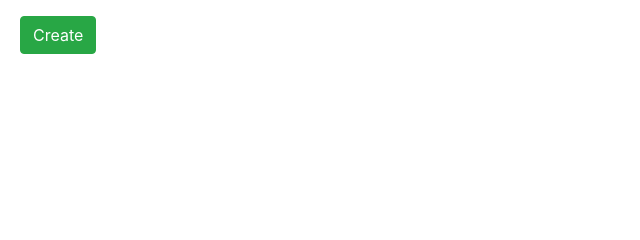
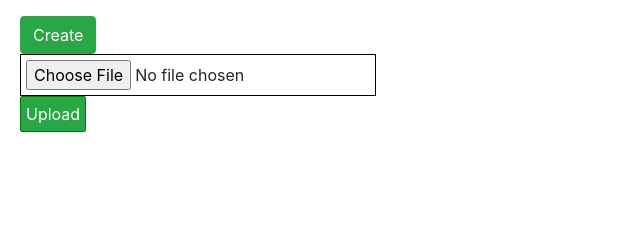
Before and after one commit to LuisLara-UH/group_forming, a Django app: page /student-list in a window 1280 px wide. Shown: the part 104-344 px from the top of the page, without its empty margins (0-640 px from the left). Run offline with Django 4.2, Linux system fonts and the light colour scheme; data that the repository does not hold is empty; some libraries are stand-ins or nearby versions.

Commit message:
Add Upload excel file functionality Add .gitignore file

```diff
--- a/front/model_choices.py
+++ b/front/model_choices.py
@@ -1,5 +1,6 @@
 from django.db import models
 
+# TODO: fill missing values
 class CountryChoices(models.TextChoices):
     Cuba = 'Cuba'
     USA = 'USA'
--- a/front/templates/home.html
+++ b/front/templates/home.html
@@ -1,2 +1,4 @@
+<!-- TODO: Fill this view -->
+
 <h1>This is the home page</h1>
 <h2>Hello {{ name }}</h2>
--- a/front/templates/student-list.html
+++ b/front/templates/student-list.html
@@ -27,6 +27,23 @@
             {% endfor %}
         </tbody>
     </table>
+    <!-- Button to create new student-->
     <a type="button" class="btn btn-success" href="{%url 'student-create' %}">Create</a>
+
+    <!-- Button to upload excel file-->
+    <form action="{% url 'upload-file' %}" method="post" enctype="multipart/form-data">
+        {% csrf_token %}
+        <input type="file"
+               title="Upload excel file"
+               name="excel_file"
+               style="border: 1px solid black; padding: 5px;"
+               required="required">
+        <p>
+        <input type="submit"
+               class="btn btn-success"
+               value="Upload"
+               style="border: 1px solid green; padding:5px; border-radius: 2px; cursor: pointer;">
+    </form>
+
 </div>
 {% endblock %}
--- a/front/urls.py
+++ b/front/urls.py
@@ -7,4 +7,5 @@ urlpatterns = [
     path('student-create', views.studentCreate, name='student-create'),
     path('student-update/<int:id>', views.studentUpdate, name='student-update'),
     path('student-delete/<int:id>', views.studentDelete, name='student-delete'),
+    path('upload-file', views.upload_file, name='upload-file'),
 ]
--- a/front/views.py
+++ b/front/views.py
@@ -1,8 +1,10 @@
 from django.shortcuts import render, redirect
 from .models import Student
 from .forms import StudentForm
+from .utils import import_excel_file
 
 def home(request):
+    # TODO: Fill this view with the initial page
     return render(request, 'home.html', {'name': 'World'})
 
 def studentList(request):
@@ -16,7 +18,7 @@ def studentCreate(request):
             try:
                 form.save()
                 model = form.instance
-                return redirect('/front/student-list')
+                return redirect('student-list')
             except:
                 pass
     else:
@@ -32,7 +34,7 @@ def studentUpdate(request, id):
             try:
                 form.save()
                 model = form.instance
-                return redirect('/front/student-list')
+                return redirect('student-list')
             except Exception as e:
                 pass
     return render(request,'student-update.html',{'form':form})
@@ -43,4 +45,10 @@ def studentDelete(request, id):
         student.delete()
     except:
         pass
-    return redirect('/front/student-list')
+    return redirect('student-list')
+
+def upload_file(request):
+    excel_file = request.FILES["excel_file"]
+    import_excel_file(excel_file)
+
+    return redirect('student-list')
--- a/group_forming/settings.py
+++ b/group_forming/settings.py
@@ -38,7 +38,6 @@ INSTALLED_APPS = [
     'django.contrib.messages',
     'django.contrib.staticfiles',
     'front',
-    'import_export'
 ]
 
 MIDDLEWARE = [
```
Also changed, not shown: front/resources.py (deleted, +0 -7 lines), front/utils.py (added, +20 -0 lines), 1 other file.
